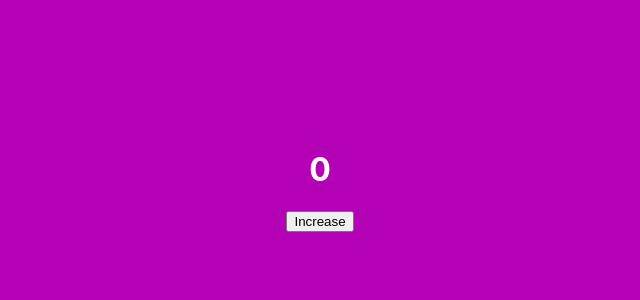
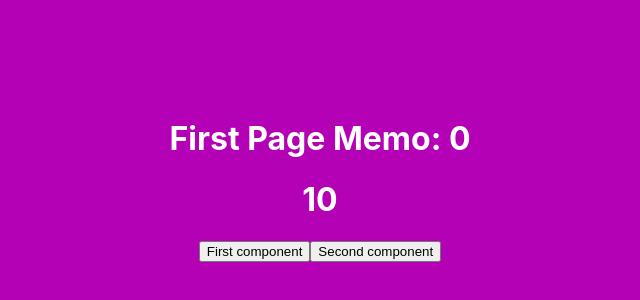
Before and after one commit to Muhammad-ameen356/React-Hooks, a React (Create React App) app: page / in a window 1280 px wide. Shown: the part 220-520 px from the top of the page, without its empty margins (320-960 px from the left). Built offline with nearby package versions, Linux system fonts and the light colour scheme.

Commit message:
useMemo hook added

```diff
--- a/src/App.js
+++ b/src/App.js
@@ -4,6 +4,7 @@ import './App.css';
 import Context from './Components/Contextapi+useContext/Context';
 import Usereducer from './Components/Usereducer/Usereducer';
 import Usemamo from './Components/Usememo/Usemamo';
+import ReactMemo from './Components/Reactmemo/ReactMemo';
 
 const Fullname = createContext();
 
@@ -15,7 +16,8 @@ const App = () => {
         {/* <Useeffect/> */}
         {/* <Context/> */}
         {/* <Usereducer/> */}
-        <Usemamo/>
+        {/* <Usemamo/> */}
+        <ReactMemo/>
       {/* </Fullname.Provider> */}
       </div>
 
--- /dev/null
+++ b/src/Components/Reactmemo/ReactMemo.js
@@ -0,0 +1,21 @@
+import React, { useState } from 'react'
+import Secondpage from './Secondpage';
+
+const ReactMemo = () => {
+    const [num, setNum] = useState(0)
+    const [secnum, setSecnum] = useState(10)
+    console.log("this is react.memo page");
+    // setInterval(() => {
+    //     setNum(preVal => preVal + 1)
+    // }, 5000);
+    return (
+        <div>
+            <h1>First Page Memo: {num}</h1>
+            <Secondpage name={secnum}/>
+            <button onClick={()=> setNum((preVal)=> preVal + 1)}>First component</button>
+            <button onClick={()=> setSecnum(preVal => preVal + 10)}>Second component</button>
+        </div>
+    )
+}
+
+export default ReactMemo
--- /dev/null
+++ b/src/Components/Reactmemo/Secondpage.js
@@ -0,0 +1,12 @@
+import React from 'react'
+
+const Secondpage = ({name}) => {
+    console.log("ameen");
+    return (
+        <div>
+            <h1> {name}</h1>
+        </div>
+    )
+}
+
+export default React.memo(Secondpage)
```
Also changed, not shown: src/Notes/readme.txt.
